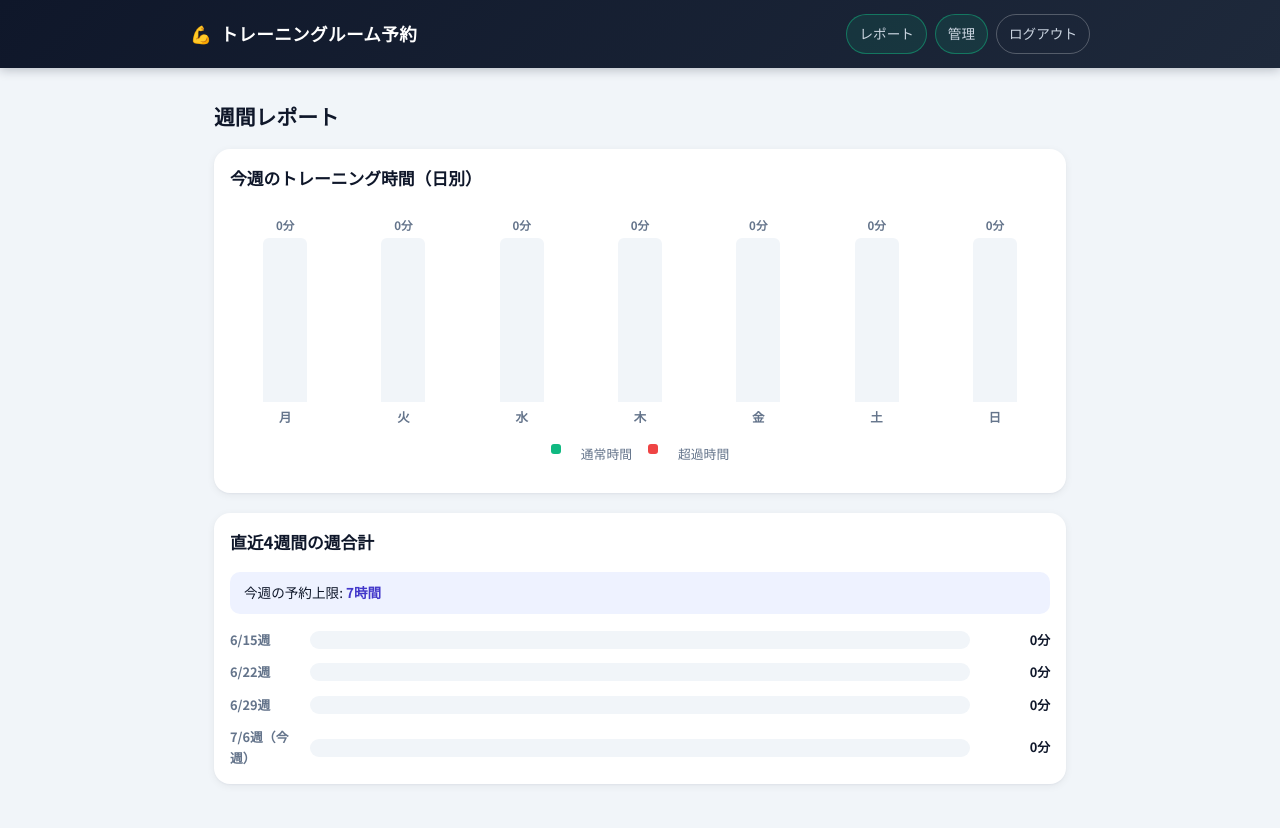
After one commit to nanato0818/pro3, a Flask app: page /report in a window 1280 px wide. The commit adds this page. Run offline with Flask 3, Linux system fonts and the light colour scheme; the visitor is signed in with stand-in values (Sample User, id 1); data comes from the database, SQL or seed files in the repository; data that the repository does not hold is empty.

Commit message:
定員制限・超過ペナルティ・週間レポート・リマインダー・CSV出力を追加
- 同時間帯の定員制限(既定20名、管理画面から変更可能)
- 先週の超過時間を今週の予約上限(7時間)から差し引くペナルティ
- 週間レポート画面(日別・週別の純CSS棒グラフ、超過分は赤積み上げ)
- 当日予約の開始15分前ブラウザ通知リマインダー
- 管理者向け実績CSVエクスポート(BOM付きUTF-8)

Co-Authored-By: Claude Fable 5 <noreply@anthropic.com>

```diff
--- a/app.py
+++ b/app.py
@@ -3,9 +3,12 @@
 Flaskアプリ本体。ルート定義とDB初期化を行う。
 """
 import calendar
+import csv
+import io
+import json
 from datetime import datetime, date, timedelta
 
-from flask import Flask, render_template, request, redirect, url_for, session, flash, jsonify
+from flask import Flask, render_template, request, redirect, url_for, session, flash, jsonify, Response
 
 import database
 from database import get_db
@@ -14,6 +17,7 @@ app = Flask(__name__)
 app.secret_key = "training-room-app-secret-key-phase1"  # フェーズ1用の簡易シークレットキー
 
 database.init_app(app)
+database.init_db()
 
 # クラス学年の選択肢(I1〜I5, M1〜M5, S1〜S5 の15択)
 CLASS_GRADES = [f"{prefix}{n}" for prefix in ("I", "M", "S") for n in range(1, 6)]
@@ -119,6 +123,79 @@ def format_minutes(total_min):
     if hours:
         return f"{hours}時間"
     return f"{minutes}分"
+
+
+def get_room_capacity():
+    """settingsテーブルからルーム定員を読む。未設定なら20を返す。"""
+    db = get_db()
+    row = db.execute(
+        "SELECT value FROM settings WHERE key = 'room_capacity'"
+    ).fetchone()
+    if row is None or row["value"] is None:
+        return 20
+    try:
+        return int(row["value"])
+    except (TypeError, ValueError):
+        return 20
+
+
+def find_full_slot(date_str, start_time, end_time):
+    """
+    [start_time, end_time) を15分刻みのスロットに分解し、各スロットについて
+    その日付のactive予約(全ユーザー)がそのスロットを覆っている件数を数える。
+    定員以上のスロットがあれば、最初に見つかった満員スロットの時刻を返す。
+    無ければNoneを返す。
+    将来、定員判定のロジックを変更する場合はこの関数だけを修正すればよい。
+    """
+    db = get_db()
+    capacity = get_room_capacity()
+
+    slots = [t for t in TIME_SLOTS if start_time <= t < end_time]
+    if not slots:
+        return None
+
+    active_reservations = db.execute(
+        """
+        SELECT start_time, end_time FROM reservations
+        WHERE date = ? AND status = 'active'
+        """,
+        (date_str,),
+    ).fetchall()
+
+    for slot in slots:
+        count = 0
+        for r in active_reservations:
+            if r["start_time"] <= slot < r["end_time"]:
+                count += 1
+        if count >= capacity:
+            return slot
+    return None
+
+
+def get_weekly_limit_minutes(user_id, target_date_str):
+    """
+    target_date_strが属する週の上限時間(分)を返す。
+    基本は週7時間(420分)だが、前週(前週月曜〜日曜)のtraining_logsの
+    超過時間(overtime_min)合計をペナルティとして差し引く。下限は0分。
+    将来ペナルティ算出ロジックを変えたい場合はこの関数だけを修正すればよい。
+    """
+    db = get_db()
+    target = datetime.strptime(target_date_str, "%Y-%m-%d").date()
+    this_monday = target - timedelta(days=target.weekday())
+    prev_monday = this_monday - timedelta(days=7)
+    prev_sunday = this_monday - timedelta(days=1)
+
+    row = db.execute(
+        """
+        SELECT COALESCE(SUM(overtime_min), 0) AS total_overtime
+        FROM training_logs
+        WHERE user_id = ? AND date BETWEEN ? AND ?
+        """,
+        (user_id, prev_monday.isoformat(), prev_sunday.isoformat()),
+    ).fetchone()
+    penalty = row["total_overtime"] or 0
+
+    return max(0, WEEKLY_LIMIT_MIN - penalty)
 
 
 # ---------------------------------------------------------
@@ -266,6 +343,19 @@ def home():
     ).fetchall()
     today_total_min = sum(row["duration_min"] or 0 for row in today_logs)
 
+    # リマインダー通知用: 本日のactive予約の開始時刻一覧(JSへ渡すJSON)
+    today_active_reservations = [
+        r for r in reservations if r["date"] == now_date_str and r["status"] == "active"
+    ]
+    reminder_data = [
+        {
+            "reservation_id": r["id"],
+            "start_time": f"{r['date']}T{r['start_time']}:00",
+        }
+        for r in today_active_reservations
+    ]
+    reminder_data_json = json.dumps(reminder_data)
+
     return render_template(
         "home.html",
         user=user,
@@ -282,6 +372,7 @@ def home():
         now_time_str=now_time_str,
         today_total_min=today_total_min,
         format_minutes=format_minutes,
+        reminder_data_json=reminder_data_json,
     )
 
 
@@ -323,10 +414,17 @@ def reserve(date_str):
             e = datetime.strptime(end_time, "%H:%M")
             new_duration = int((e - s).total_seconds() // 60)
 
+            weekly_limit = get_weekly_limit_minutes(user_id, date_str)
             weekly_used = get_weekly_reserved_minutes(user_id, date_str)
-            if weekly_used + new_duration > WEEKLY_LIMIT_MIN:
-                remaining = max(0, WEEKLY_LIMIT_MIN - weekly_used)
+            if weekly_used + new_duration > weekly_limit:
+                remaining = max(0, weekly_limit - weekly_used)
                 error = f"週7時間の予約上限を超えます。今週の残り予約可能時間は{format_minutes(remaining)}です。"
+
+        if error is None:
+            full_slot = find_full_slot(date_str, start_time, end_time)
+            if full_slot is not None:
+                capacity = get_room_capacity()
+                error = f"{full_slot}の時間帯は満員（定員{capacity}名）のため予約できません。"
 
         if error is not None:
             flash(error, "error")
@@ -354,8 +452,12 @@ def reserve(date_str):
         flash("過去の日付には予約できません。", "error")
         return redirect(url_for("home"))
 
+    weekly_limit = get_weekly_limit_minutes(user_id, date_str)
     weekly_used = get_weekly_reserved_minutes(user_id, date_str)
-    remaining_min = max(0, WEEKLY_LIMIT_MIN - weekly_used)
+    remaining_min = max(0, weekly_limit - weekly_used)
+
+    penalty_min = WEEKLY_LIMIT_MIN - weekly_limit
+    has_penalty = penalty_min > 0
 
     return render_template(
         "reserve.html",
@@ -364,6 +466,9 @@ def reserve(date_str):
         time_slots=TIME_SLOTS,
         form={},
         remaining_text=format_minutes(remaining_min),
+        has_penalty=has_penalty,
+        penalty_text=format_minutes(penalty_min) if has_penalty else None,
+        weekly_limit_text=format_minutes(weekly_limit) if has_penalty else None,
     )
 
 
@@ -387,6 +492,107 @@ def cancel_reservation(reservation_id):
     db.commit()
     flash("予約を取り消しました。", "success")
     return redirect(url_for("home"))
+
+
+# ---------------------------------------------------------
+# 週間レポート
+# ---------------------------------------------------------
+
+WEEKDAY_LABELS_JA = ["月", "火", "水", "木", "金", "土", "日"]
+
+
+@app.route("/report")
+@login_required
+def report():
+    db = get_db()
+    user_id = session["user_id"]
+    today = date.today()
+    this_monday = today - timedelta(days=today.weekday())
+
+    # (a) 今週(月〜日)の日別トレーニング時間(training_logsの実働分。退室済みのみ)
+    week_logs = db.execute(
+        """
+        SELECT date, duration_min, overtime_min FROM training_logs
+        WHERE user_id = ? AND date BETWEEN ? AND ? AND checkout_at IS NOT NULL
+        """,
+        (user_id, this_monday.isoformat(), (this_monday + timedelta(days=6)).isoformat()),
+    ).fetchall()
+
+    daily_normal = [0] * 7
+    daily_overtime = [0] * 7
+    for row in week_logs:
+        d = datetime.strptime(row["date"], "%Y-%m-%d").date()
+        idx = (d - this_monday).days
+        if 0 <= idx < 7:
+            duration = row["duration_min"] or 0
+            overtime = row["overtime_min"] or 0
+            normal = max(0, duration - overtime)
+            daily_normal[idx] += normal
+            daily_overtime[idx] += overtime
+
+    daily_total = [daily_normal[i] + daily_overtime[i] for i in range(7)]
+    daily_max = max(daily_total) if max(daily_total) > 0 else 1
+
+    daily_bars = []
+    for i in range(7):
+        day = this_monday + timedelta(days=i)
+        daily_bars.append(
+            {
+                "label": WEEKDAY_LABELS_JA[i],
+                "date": day.isoformat(),
+                "normal_min": daily_normal[i],
+                "overtime_min": daily_overtime[i],
+                "total_min": daily_total[i],
+                "normal_pct": round(daily_normal[i] / daily_max * 100, 1),
+                "overtime_pct": round(daily_overtime[i] / daily_max * 100, 1),
+                "total_text": format_minutes(daily_total[i]),
+            }
+        )
+
+    # (b) 直近4週間(今週含む)の週合計(training_logsの実働分)
+    weekly_bars = []
+    week_totals = []
+    for w in range(3, -1, -1):
+        week_monday = this_monday - timedelta(days=7 * w)
+        week_sunday = week_monday + timedelta(days=6)
+        row = db.execute(
+            """
+            SELECT COALESCE(SUM(duration_min), 0) AS total
+            FROM training_logs
+            WHERE user_id = ? AND date BETWEEN ? AND ? AND checkout_at IS NOT NULL
+            """,
+            (user_id, week_monday.isoformat(), week_sunday.isoformat()),
+        ).fetchone()
+        total_min = row["total"] or 0
+        week_totals.append(
+            {
+                "label": f"{week_monday.month}/{week_monday.day}週",
+                "total_min": total_min,
+                "is_this_week": w == 0,
+            }
+        )
+
+    weekly_max = max((w["total_min"] for w in week_totals), default=0)
+    weekly_max = weekly_max if weekly_max > 0 else 1
+    for w in week_totals:
+        weekly_bars.append(
+            {
+                "label": w["label"],
+                "total_min": w["total_min"],
+                "total_text": format_minutes(w["total_min"]),
+                "pct": round(w["total_min"] / weekly_max * 100, 1),
+                "is_this_week": w["is_this_week"],
+            }
+        )
+
+    weekly_limit = get_weekly_limit_minutes(user_id, today.isoformat())
+
+    return render_template(
+        "report.html",
+        daily_bars=daily_bars,
+        weekly_bars=weekly_bars,
+        weekly_limit_text=format_minutes(weekly_limit),
+    )
 
 
 # ---------------------------------------------------------
@@ -569,7 +775,32 @@ def admin_dashboard():
         users_with_stats=users_with_stats,
         training_logs=training_logs,
         format_minutes=format_minutes,
+        room_capacity=get_room_capacity(),
     )
+
+
+@app.route("/admin/settings", methods=["POST"])
+@admin_required
+def admin_settings():
+    db = get_db()
+    room_capacity = request.form.get("room_capacity", "").strip()
+
+    error = None
+    if not room_capacity.isdigit() or int(room_capacity) < 1:
+        error = "定員は1以上の整数で入力してください。"
+
+    if error is not None:
+        flash(error, "error")
+        return redirect(url_for("admin_dashboard") + "#admin-settings")
+
+    db.execute(
+        "INSERT INTO settings (key, value) VALUES ('room_capacity', ?) "
+        "ON CONFLICT(key) DO UPDATE SET value = excluded.value",
+        (room_capacity,),
+    )
+    db.commit()
+    flash(f"定員を{room_capacity}名に変更しました。", "success")
+    return redirect(url_for("admin_dashboard") + "#admin-settings")
 
 
 @app.route("/admin/reservation/<int:reservation_id>/cancel", methods=["POST"])
@@ -616,6 +847,45 @@ def admin_toggle_admin(user_id):
     return redirect(url_for("admin_dashboard"))
 
 
+@app.route("/admin/export.csv")
+@admin_required
+def export_csv():
+    db = get_db()
+    rows = db.execute(
+        """
+        SELECT training_logs.date AS log_date, users.class_grade AS user_class_grade,
+               users.attendance_no AS user_attendance_no, users.name AS user_name,
+               training_logs.checkin_at, training_logs.checkout_at,
+               training_logs.duration_min, training_logs.overtime_min
+        FROM training_logs
+        JOIN users ON users.id = training_logs.user_id
+        ORDER BY training_logs.id DESC
+        """
+    ).fetchall()
+
+    buffer = io.StringIO()
+    writer = csv.writer(buffer)
+    writer.writerow(["日付", "クラス", "出席番号", "名前", "入室時刻", "退室時刻", "実施時間(分)", "超過時間(分)"])
+    for r in rows:
+        writer.writerow(
+            [
+                r["log_date"],
+                r["user_class_grade"],
+                r["user_attendance_no"],
+                r["user_name"],
+                r["checkin_at"] or "",
+                r["checkout_at"] or "",
+                r["duration_min"] if r["duration_min"] is not None else "",
+                r["overtime_min"] if r["overtime_min"] is not None else "",
+            ]
+        )
+
+    csv_bytes = buffer.getvalue().encode("utf-8-sig")
+    response = Response(csv_bytes, mimetype="text/csv")
+    response.headers["Content-Disposition"] = "attachment; filename=training_logs.csv"
+    return response
+
+
 if __name__ == "__main__":
     database.init_db()
     app.run(debug=True)
--- a/static/app.js
+++ b/static/app.js
@@ -15,6 +15,12 @@ document.addEventListener("DOMContentLoaded", function () {
     const root = document.getElementById("session-root");
     if (root) {
         initSessionTimer(root);
+    }
+
+    // ホーム画面の予約リマインダー通知(session.htmlの超過通知とは独立したロジック)
+    const reminderDataEl = document.getElementById("reminder-data");
+    if (reminderDataEl) {
+        initHomeReminders(reminderDataEl);
     }
 });
 
@@ -74,3 +80,67 @@ function initSessionTimer(root) {
     tick();
     setInterval(tick, 1000);
 }
+
+// ホーム画面専用: 開始15分前の予約リマインダー通知
+// (session.htmlの超過通知ロジックとは名前空間・関数を分離している)
+const HOME_REMINDER_STORAGE_KEY = "homeReminderNotifiedIds";
+
+function initHomeReminders(reminderDataEl) {
+    let reminders;
+    try {
+        reminders = JSON.parse(reminderDataEl.textContent || "[]");
+    } catch (err) {
+        reminders = [];
+    }
+
+    if (!reminders.length) {
+        return;
+    }
+
+    if ("Notification" in window && Notification.permission === "default") {
+        Notification.requestPermission();
+    }
+
+    function getNotifiedIds() {
+        try {
+            const raw = sessionStorage.getItem(HOME_REMINDER_STORAGE_KEY);
+            return raw ? JSON.parse(raw) : [];
+        } catch (err) {
+            return [];
+        }
+    }
+
+    function markNotified(reservationId) {
+        const ids = getNotifiedIds();
+        if (!ids.includes(reservationId)) {
+            ids.push(reservationId);
+            sessionStorage.setItem(HOME_REMINDER_STORAGE_KEY, JSON.stringify(ids));
+        }
+    }
+
+    function checkReminders() {
+        if (!("Notification" in window) || Notification.permission !== "granted") {
+            return;
+        }
+        const now = new Date();
+        const notifiedIds = getNotifiedIds();
+
+        reminders.forEach(function (r) {
+            if (notifiedIds.includes(r.reservation_id)) {
+                return;
+            }
+            const startAt = new Date(r.start_time);
+            const diffMin = (startAt - now) / 60000;
+
+            if (diffMin > 0 && diffMin <= 15) {
+                const hh = String(startAt.getHours()).padStart(2, "0");
+                const mm = String(startAt.getMinutes()).padStart(2, "0");
+                new Notification(`まもなく予約時間です（${hh}:${mm}開始）`);
+                markNotified(r.reservation_id);
+            }
+        });
+    }
+
+    checkReminders();
+    setInterval(checkReminders, 30000);
+}
--- a/static/style.css
+++ b/static/style.css
@@ -555,6 +555,20 @@ h2 {
     color: var(--color-primary-dark);
 }
 
+.penalty-note {
+    background: #fef2f2;
+    color: var(--color-navy-900);
+    padding: 12px 16px;
+    border-radius: var(--radius-sm);
+    font-size: 0.9rem;
+    max-width: 440px;
+    margin: 0 auto 14px;
+}
+
+.penalty-note strong {
+    color: var(--color-danger-dark);
+}
+
 /* トレーニングセッション画面 */
 .session-info {
     color: var(--color-muted);
@@ -752,3 +766,187 @@ h2 {
     color: var(--color-danger-dark);
     font-weight: 700;
 }
+
+.admin-settings-form {
+    display: flex;
+    flex-wrap: wrap;
+    align-items: flex-end;
+    gap: 12px;
+}
+
+.admin-settings-form label {
+    font-size: 0.85rem;
+    color: var(--color-muted);
+    font-weight: 500;
+    width: 100%;
+}
+
+.admin-settings-form input {
+    padding: 10px 12px;
+    border: 1.5px solid var(--color-border);
+    border-radius: var(--radius-sm);
+    font-size: 1rem;
+    width: 140px;
+    min-height: 40px;
+    font-family: inherit;
+}
+
+.admin-settings-form input:focus {
+    outline: none;
+    border-color: var(--color-primary);
+    box-shadow: 0 0 0 3px rgba(79, 70, 229, 0.15);
+}
+
+.admin-settings-form .btn {
+    margin-top: 0;
+}
+
+/* 週間レポート */
+.report-section h2 {
+    margin-bottom: 16px;
+}
+
+.report-daily-chart {
+    display: flex;
+    align-items: flex-end;
+    justify-content: space-between;
+    gap: 8px;
+    height: 220px;
+    padding-top: 8px;
+}
+
+.report-daily-bar-col {
+    display: flex;
+    flex-direction: column;
+    align-items: center;
+    justify-content: flex-end;
+    flex: 1;
+    height: 100%;
+}
+
+.report-daily-bar-value {
+    font-size: 0.72rem;
+    color: var(--color-muted);
+    font-weight: 600;
+    margin-bottom: 4px;
+    white-space: nowrap;
+}
+
+.report-daily-bar-track {
+    width: 100%;
+    max-width: 34px;
+    flex: 1;
+    display: flex;
+    flex-direction: column;
+    justify-content: flex-end;
+    background: #f1f5f9;
+    border-radius: 6px 6px 0 0;
+    overflow: hidden;
+}
+
+.report-daily-bar-normal {
+    width: 100%;
+    background: var(--color-accent);
+    min-height: 0;
+}
+
+.report-daily-bar-overtime {
+    width: 100%;
+    background: var(--color-danger);
+    min-height: 0;
+}
+
+.report-daily-bar-label {
+    font-size: 0.78rem;
+    color: var(--color-muted);
+    font-weight: 600;
+    margin-top: 6px;
+}
+
+.report-legend {
+    display: flex;
+    justify-content: center;
+    gap: 16px;
+    margin-top: 16px;
+    font-size: 0.8rem;
+    color: var(--color-muted);
+}
+
+.report-legend-swatch {
+    display: inline-block;
+    width: 10px;
+    height: 10px;
+    border-radius: 3px;
+    margin-right: 4px;
+    vertical-align: middle;
+}
+
+.report-legend-normal {
+    background: var(--color-accent);
+}
+
+.report-legend-overtime {
+    background: var(--color-danger);
+}
+
+.report-limit-note {
+    background: #eef2ff;
+    color: var(--color-navy-900);
+    padding: 10px 14px;
+    border-radius: var(--radius-sm);
+    font-size: 0.85rem;
+    margin-bottom: 16px;
+}
+
+.report-limit-note strong {
+    color: var(--color-primary-dark);
+}
+
+.report-weekly-chart {
+    display: flex;
+    flex-direction: column;
+    gap: 12px;
+}
+
+.report-weekly-bar-row {
+    display: grid;
+    grid-template-columns: 70px 1fr 70px;
+    align-items: center;
+    gap: 10px;
+}
+
+.report-weekly-bar-label {
+    font-size: 0.8rem;
+    color: var(--color-muted);
+    font-weight: 600;
+}
+
+.report-weekly-bar-track {
+    background: #f1f5f9;
+    border-radius: 999px;
+    height: 18px;
+    overflow: hidden;
+}
+
+.report-weekly-bar-fill {
+    height: 100%;
+    background: var(--color-indigo);
+    border-radius: 999px;
+}
+
+.report-weekly-bar-fill.is-this-week {
+    background: var(--color-accent);
+}
+
+.report-weekly-bar-value {
+    font-size: 0.8rem;
+    color: var(--color-navy-900);
+    font-weight: 700;
+    text-align: right;
+}
+
+@media (min-width: 600px) {
+    .report-daily-bar-track {
+        max-width: 44px;
+    }
+}
--- a/templates/base.html
+++ b/templates/base.html
@@ -14,6 +14,7 @@
         <a href="{{ url_for('home') }}" class="app-title">トレーニングルーム予約</a>
         {% if session.get('user_id') %}
         <div class="header-links">
+            <a href="{{ url_for('report') }}" class="admin-link">レポート</a>
             {% if current_user and current_user.is_admin %}
             <a href="{{ url_for('admin_dashboard') }}" class="admin-link">管理</a>
             {% endif %}
--- a/templates/home.html
+++ b/templates/home.html
@@ -1,6 +1,7 @@
 {% extends "base.html" %}
 {% block title %}ホーム - トレーニングルーム予約{% endblock %}
 {% block content %}
+<script type="application/json" id="reminder-data">{{ reminder_data_json | safe }}</script>
 <h1>ようこそ、{{ user.name }}さん（{{ user.class_grade }} / 出席番号{{ user.attendance_no }}）</h1>
 
 <p class="today-summary">本日のトレーニング時間: <strong>{{ format_minutes(today_total_min) }}</strong></p>
--- /dev/null
+++ b/templates/report.html
@@ -0,0 +1,41 @@
+{% extends "base.html" %}
+{% block title %}週間レポート - トレーニングルーム予約{% endblock %}
+{% block content %}
+<h1>週間レポート</h1>
+
+<section class="admin-section report-section">
+    <h2>今週のトレーニング時間（日別）</h2>
+    <div class="report-daily-chart">
+        {% for bar in daily_bars %}
+        <div class="report-daily-bar-col">
+            <div class="report-daily-bar-value">{{ bar.total_text }}</div>
+            <div class="report-daily-bar-track">
+                <div class="report-daily-bar-overtime" style="height: {{ bar.overtime_pct }}%;"></div>
+                <div class="report-daily-bar-normal" style="height: {{ bar.normal_pct }}%;"></div>
+            </div>
+            <div class="report-daily-bar-label">{{ bar.label }}</div>
+        </div>
+        {% endfor %}
+    </div>
+    <p class="report-legend">
+        <span class="report-legend-swatch report-legend-normal"></span>通常時間
+        <span class="report-legend-swatch report-legend-overtime"></span>超過時間
+    </p>
+</section>
+
+<section class="admin-section report-section">
+    <h2>直近4週間の週合計</h2>
+    <p class="report-limit-note">今週の予約上限: <strong>{{ weekly_limit_text }}</strong></p>
+    <div class="report-weekly-chart">
+        {% for bar in weekly_bars %}
+        <div class="report-weekly-bar-row">
+            <div class="report-weekly-bar-label">{{ bar.label }}{% if bar.is_this_week %}（今週）{% endif %}</div>
+            <div class="report-weekly-bar-track">
+                <div class="report-weekly-bar-fill {% if bar.is_this_week %}is-this-week{% endif %}" style="width: {{ bar.pct }}%;"></div>
+            </div>
+            <div class="report-weekly-bar-value">{{ bar.total_text }}</div>
+        </div>
+        {% endfor %}
+    </div>
+</section>
+{% endblock %}
--- a/templates/reserve.html
+++ b/templates/reserve.html
@@ -5,6 +5,10 @@
 
 {% if remaining_text %}
 <p class="remaining-note">今週の残り予約可能時間: <strong>{{ remaining_text }}</strong></p>
+{% endif %}
+
+{% if has_penalty %}
+<p class="penalty-note">今週の上限: <strong>{{ weekly_limit_text }}</strong>（先週の超過{{ penalty_text }}を差し引き）</p>
 {% endif %}
 
 <form method="post" class="form-card">
```
Also changed, not shown: database.py (+12 -0 lines), templates/admin.html (+11 -0 lines).
